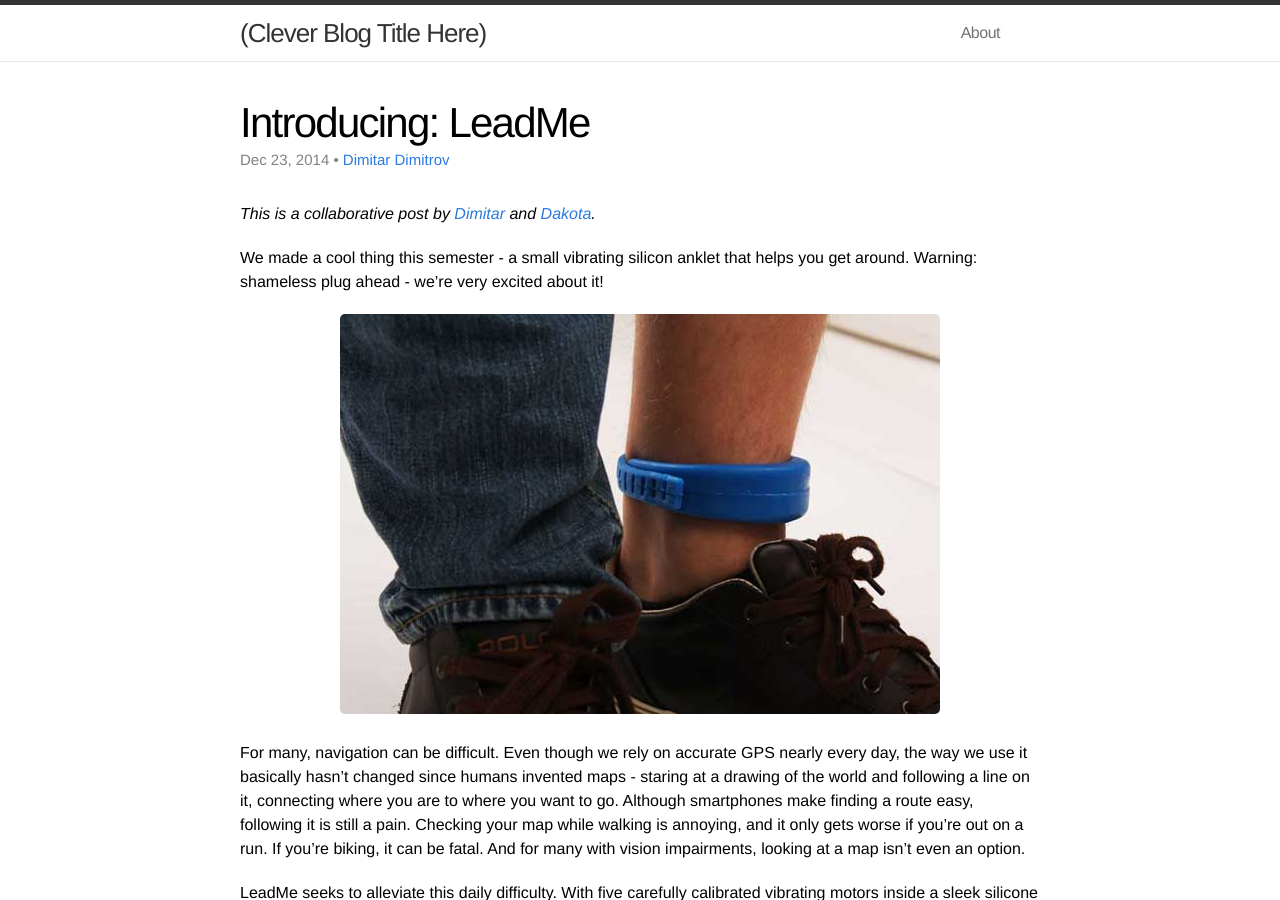
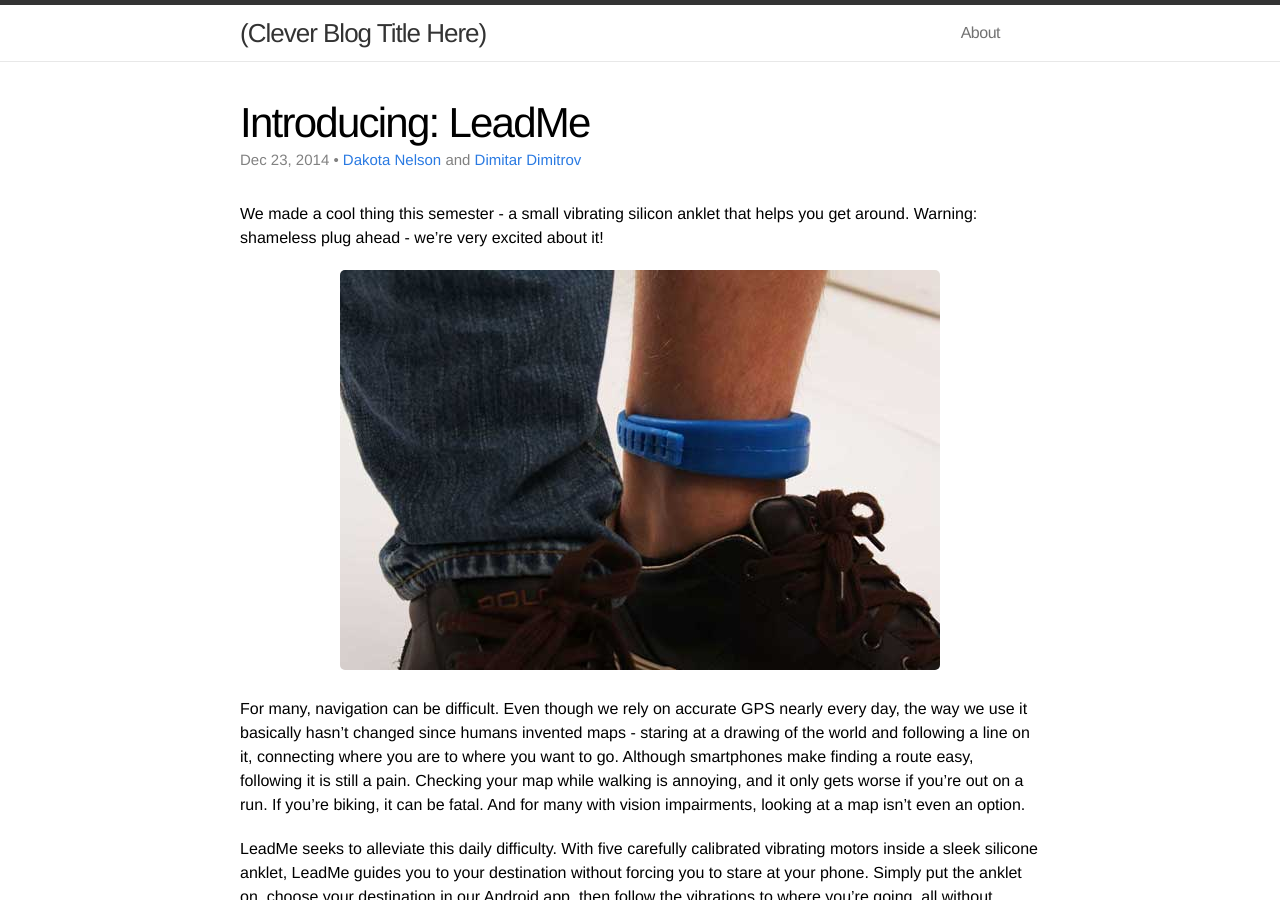
Before and after one commit to DakotaNelson/blog, a Jekyll site: the page built from _posts/2014-12-23-introducing-leadme.markdown, in a window 1280 px wide and 900 px high. Built offline with Jekyll 4.4.1, drawn with Linux system fonts in a browser that asks for light colours.

Commit message:
boom - multiple authors

```diff
--- a/_layouts/post.html
+++ b/_layouts/post.html
@@ -1,14 +1,26 @@
 ---
 layout: default
 ---
-
-{% assign author = site.authors[page.author] %}
 
 <div class="post">
 
   <header class="post-header">
     <h1>{{ page.title }}</h1>
-    <p class="meta">{{ page.date | date: "%b %-d, %Y" }}{% if page.author %} • <a href="{{ author.web }}">{{ author.name }}</a>{% endif %}{% if page.meta %} • {{ page.meta }}{% endif %}</p>
+    <p class="meta">{{ page.date | date: "%b %-d, %Y" }}
+    {% assign authorCount = page.authors | size %}
+    {% if authorCount != 0 %}
+        {% for a in page.authors %}
+            {% assign author = site.authors[a] %}
+            {% if forloop.first %}
+                • <a href="{{ author.web }}">{{ author.name }}</a>
+            {% elsif forloop.last %}
+                and <a href="{{ author.web }}">{{ author.name }}</a>
+            {% else %}
+                , <a href="{{ author.web }}">{{ author.name }}</a>
+            {% endif %}
+        {% endfor %}
+    {% endif %}
+    {% if page.meta %} • {{ page.meta }}{% endif %}</p>
   </header>
 
   <article class="post-content">
--- a/_posts/2014-06-12-d3-v-oop.markdown
+++ b/_posts/2014-06-12-d3-v-oop.markdown
@@ -2,7 +2,7 @@
 layout: post
 title: "D3 v. OOP"
 date: 2014-06-12 10:00
-author: dakota
+authors: [dakota]
 tags: programming d3
 ---
 
--- a/_posts/2014-08-20-imemio.markdown
+++ b/_posts/2014-08-20-imemio.markdown
@@ -2,7 +2,7 @@
 layout: post
 title: "Introducing: Imemio"
 date: 2014-08-20 12:00
-author: dakota
+authors: [dakota]
 tags: programming d3 twitter
 ---
 
--- a/_posts/2014-12-23-introducing-leadme.markdown
+++ b/_posts/2014-12-23-introducing-leadme.markdown
@@ -2,11 +2,9 @@
 layout: post
 title: "Introducing: LeadMe"
 date: 2014-12-23 12:00
-author: dimitar
+authors: [dakota, dimitar]
 tags: [circuits, product, android]
 ---
-
-  *This is a collaborative post by <a href="http://dimitar.io" target="_blank">Dimitar</a> and <a href="http://dakotanelson.com" target="_blank">Dakota</a>.*
 
   We made a cool thing this semester - a small vibrating silicon anklet that helps you get around.  Warning: shameless plug ahead - we’re very excited about it!
 
```
